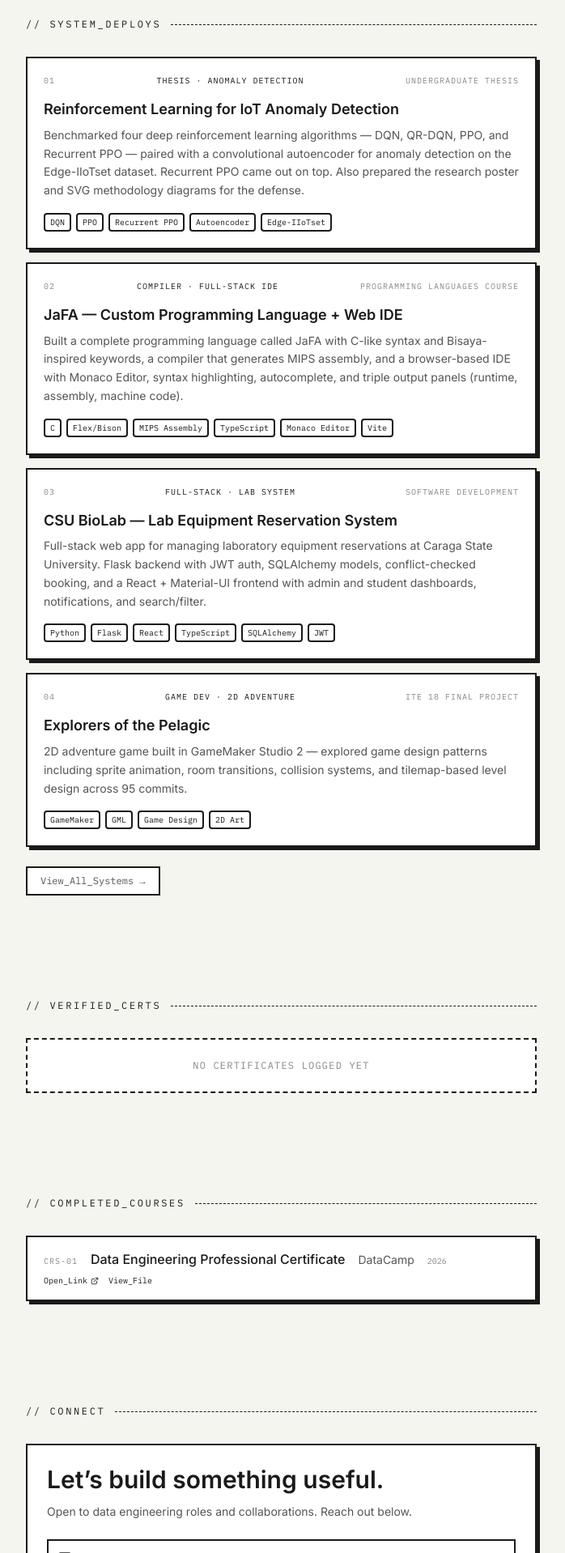
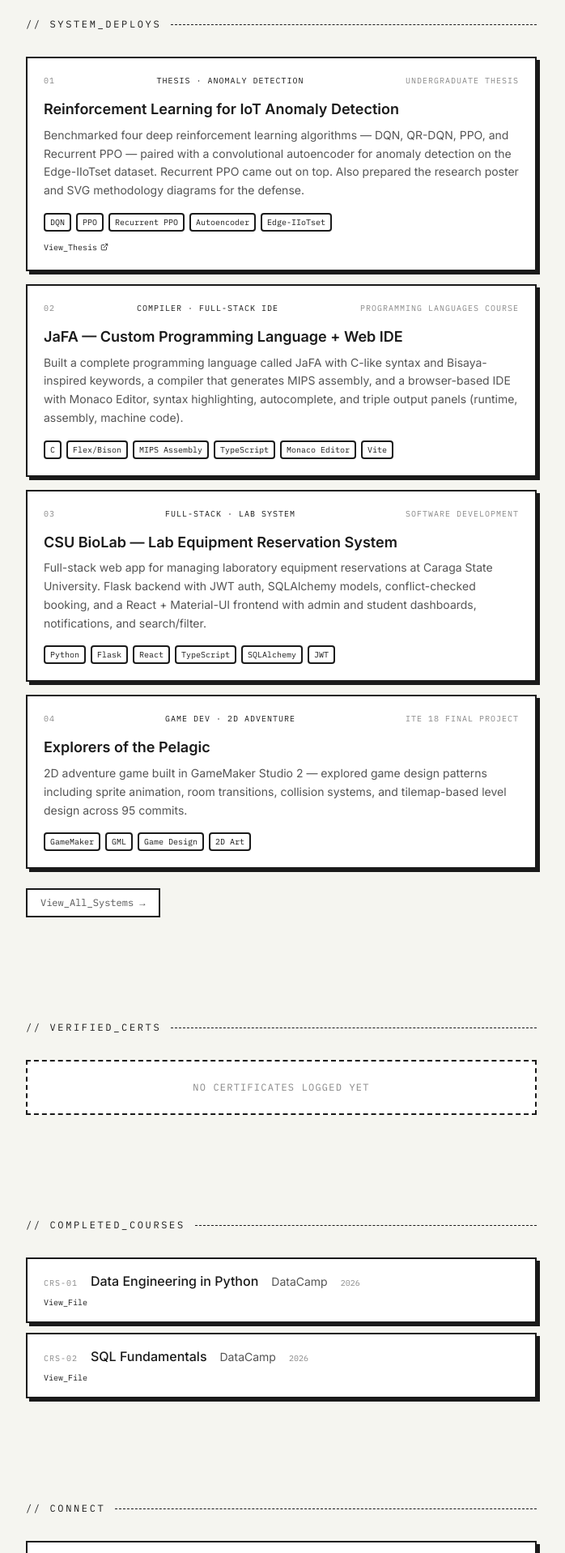
Before and after one commit to Yoeees/my-portfolio, a React (Vite) app: page / in a window 1280 px wide. Shown: the part 1643-3561 px from the top of the page at 81% size, without its empty margins (553-1251 px from the left). Built offline with nearby package versions, Linux system fonts and the light colour scheme.

Commit message:
feat: add View_Thesis link to thesis project card

```diff
--- a/src/components/sections/Courses.tsx
+++ b/src/components/sections/Courses.tsx
@@ -1,5 +1,4 @@
 import { useState, useEffect } from "react";
-import { ExternalLink } from "lucide-react";
 import Section from "../ui/Section";
 import Reveal from "../ui/Reveal";
 import { COURSES, type Course } from "../../data";
@@ -18,7 +17,7 @@ function CourseCard({
       onClick={() => course.image && onImageClick(course.image)}
       className="w-full cursor-pointer border-2 border-line bg-panel px-5 py-4 text-left shadow-brutal"
     >
-      <div className="flex flex-wrap items-baseline gap-x-4 gap-y-1">
+      <div className="flex flex-wrap items-baseline gap-x-4 gap-y-1  ">
         <span className="font-mono text-[10px] uppercase tracking-widest text-soft">
           CRS-{String(index + 1).padStart(2, "0")}
         </span>
@@ -31,11 +30,11 @@ function CourseCard({
         </span>
       </div>
       <div className="mt-2 flex gap-3 font-mono text-[10px] text-accent">
-        {course.url && (
+        {/* {course.url && (
           <span className="flex items-center gap-1">
             Open_Link <ExternalLink size={10} />
           </span>
-        )}
+        )} */}
         {course.image && <span>View_File</span>}
       </div>
     </button>
--- a/src/components/sections/Projects.tsx
+++ b/src/components/sections/Projects.tsx
@@ -1,6 +1,7 @@
 import Section from "../ui/Section";
 import Tag from "../ui/Tag";
 import Reveal from "../ui/Reveal";
+import { ExternalLink } from "lucide-react";
 import { PROJECTS } from "../../data";
 
 export default function Projects() {
@@ -27,6 +28,18 @@ export default function Projects() {
                   </Tag>
                 ))}
               </div>
+              {p.url && (
+                <div className="mt-3 flex gap-3 font-mono text-[10px] text-accent">
+                  <a
+                    href={p.url}
+                    target="_blank"
+                    rel="noreferrer"
+                    className="flex items-center gap-1 cursor-pointer hover:underline"
+                  >
+                    View_Thesis <ExternalLink size={10} />
+                  </a>
+                </div>
+              )}
             </article>
           </Reveal>
         ))}
--- a/src/data.ts
+++ b/src/data.ts
@@ -1,4 +1,5 @@
 import dataengineerCert from "./assets/certificate_page-0001.jpg";
+import sqlfundamentals from "./assets/SQL_Fundamentals.jpg"
 
 export interface StackGroup {
   group: string;
@@ -11,6 +12,7 @@ export interface Project {
   period: string;
   body: string;
   tags: string[];
+  url?: string;
 }
 
 export interface Certificate {
@@ -89,6 +91,7 @@ export const PROJECTS: Project[] = [
     body:
       "Benchmarked four deep reinforcement learning algorithms — DQN, QR-DQN, PPO, and Recurrent PPO — paired with a convolutional autoencoder for anomaly detection on the Edge-IIoTset dataset. Recurrent PPO came out on top. Also prepared the research poster and SVG methodology diagrams for the defense.",
     tags: ["DQN", "PPO", "Recurrent PPO", "Autoencoder", "Edge-IIoTset"],
+    url: "/Thesis.pdf",
   },
   {
     tag: "COMPILER · FULL-STACK IDE",
@@ -133,10 +136,17 @@ export const CERTIFICATES: Certificate[] = [];
 
 export const COURSES: Course[] = [
   {
-    title: "Data Engineering Professional Certificate",
+    title: "Data Engineering in Python",
     issuer: "DataCamp",
     date: "2026",
     url: "https://www.datacamp.com/statement-of-accomplishment/track/1fecdc0cde3cfd03cd0de1acb24ded464ea93371?raw=1",
     image: dataengineerCert,
   },
+  {
+    title: "SQL Fundamentals",
+    issuer: "DataCamp",
+    date: "2026",
+    url: "https://www.datacamp.com/statement-of-accomplishment/track/5184ca30c0d4df2308441f58619c17745ffc4ee5?raw=1",
+    image: sqlfundamentals,
+  },
 ];
--- a/src/pages/ProjectsPage.tsx
+++ b/src/pages/ProjectsPage.tsx
@@ -1,4 +1,4 @@
-import { ArrowLeft, Moon, Sun } from "lucide-react";
+import { ArrowLeft, ExternalLink, Moon, Sun } from "lucide-react";
 import { ThemeProvider } from "../lib/theme";
 import { useTheme } from "../lib/theme-context";
 import { PROJECTS } from "../data";
@@ -70,6 +70,18 @@ function ProjectsPageContent() {
                     </Tag>
                   ))}
                 </div>
+                {project.url && (
+                  <div className="mt-3 flex gap-3 font-mono text-[10px] text-accent">
+                    <a
+                      href={project.url}
+                      target="_blank"
+                      rel="noreferrer"
+                      className="flex items-center gap-1 cursor-pointer hover:underline"
+                    >
+                      View_Thesis <ExternalLink size={10} />
+                    </a>
+                  </div>
+                )}
               </article>
             ))}
           </div>
```
